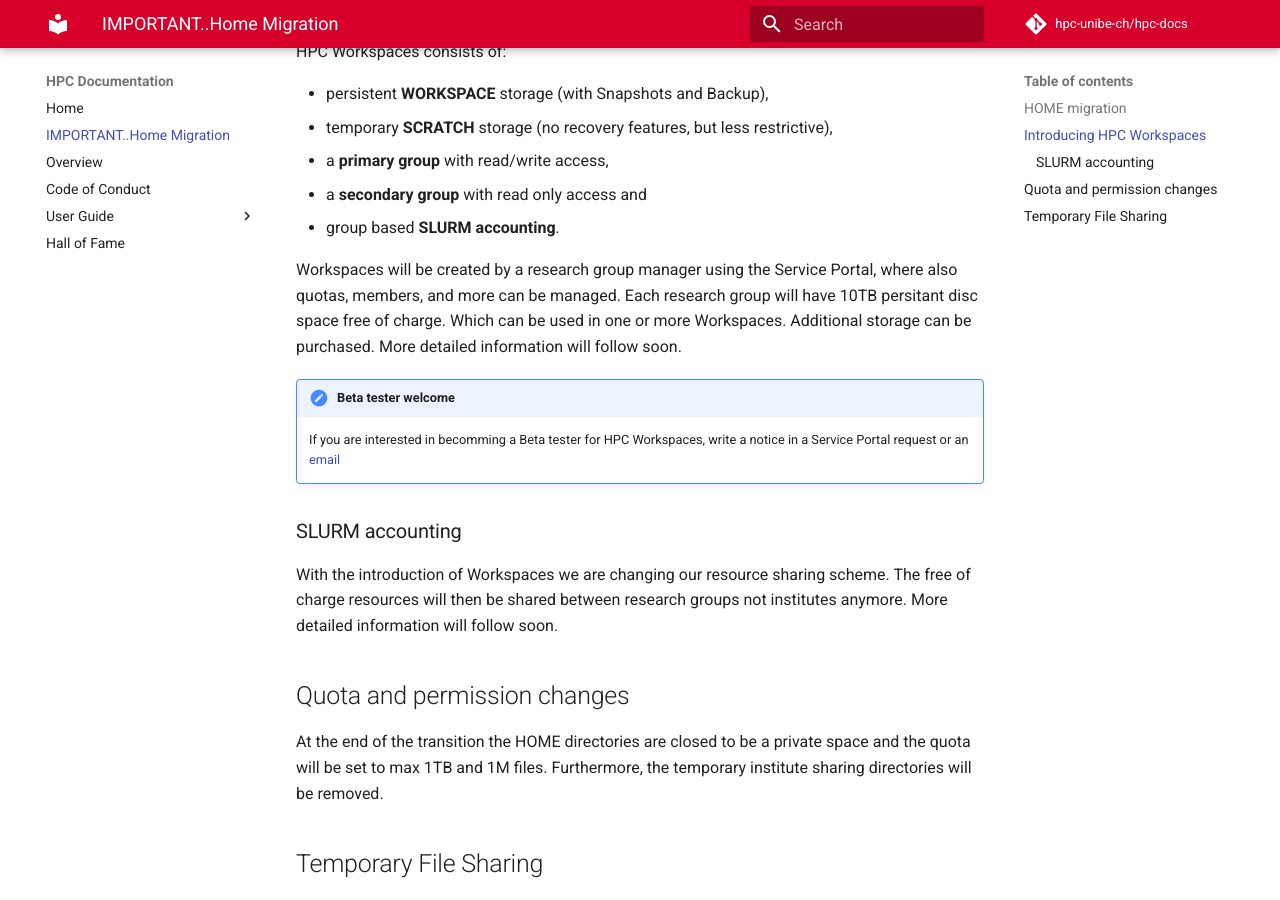
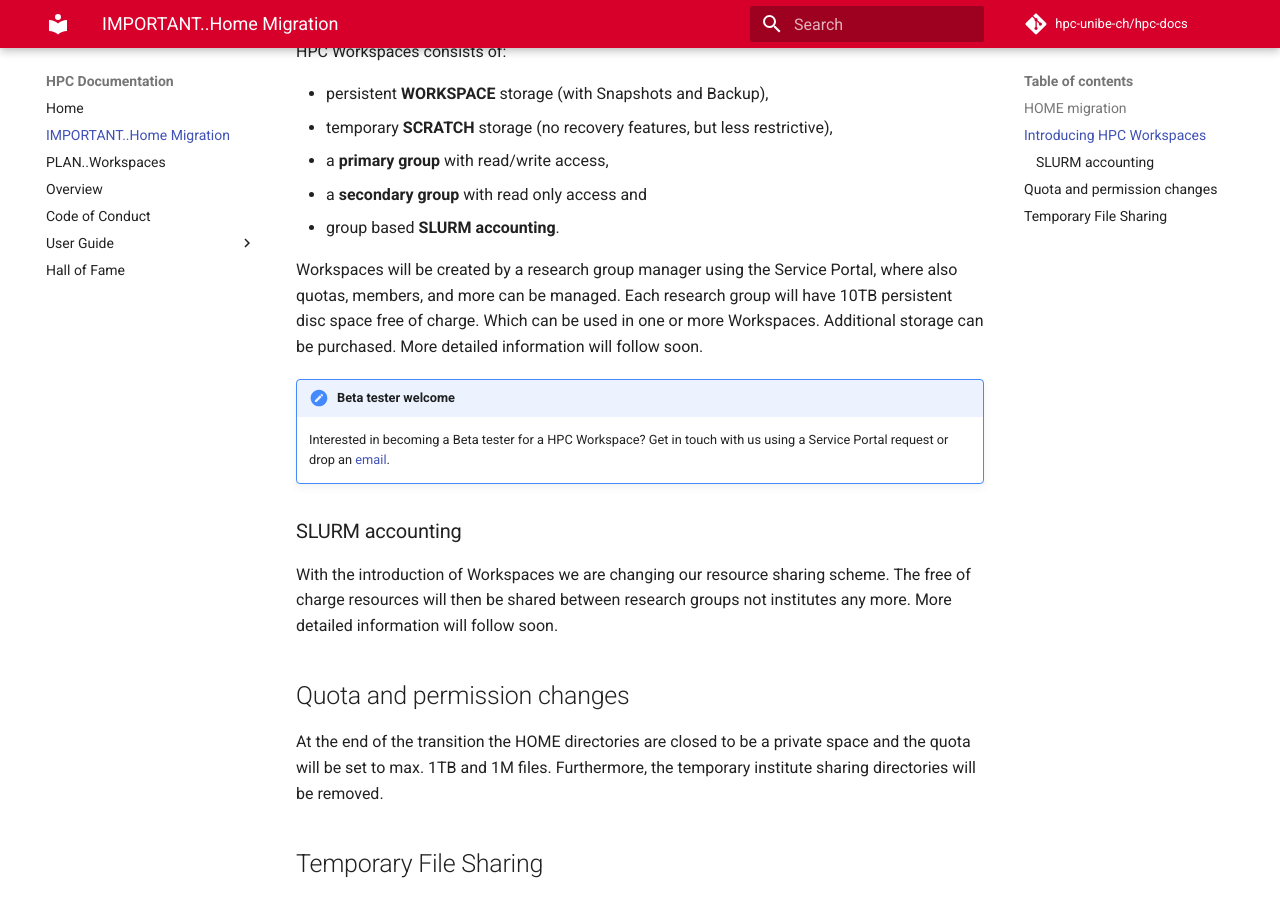
Before and after one commit to hpc-unibe-ch/hpc-unibe-ch.github.io, an MkDocs documentation site: the page built from docs/HOME_migration.md, in a window 1280 px wide and 900 px high, scrolled down 1208 px. Built offline with MkDocs 1.6.1 and Material for MkDocs 9.7.7, drawn with Linux system fonts in a browser that asks for light colours; comment, search, counter and statistics services are not loaded.

Commit message:
migration docu improvement and FAQ

```diff
--- a/docs/HOME_migration.md
+++ b/docs/HOME_migration.md
@@ -40,18 +40,18 @@
  - group based **SLURM accounting**.
 
 Workspaces will be created by a research group manager using the Service Portal, where also quotas, members, and more can be managed.
-Each research group will have 10TB persitant disc space free of charge. Which can be used in one or more Workspaces. Additional storage can be purchased.
+Each research group will have 10TB persistent disc space free of charge. Which can be used in one or more Workspaces. Additional storage can be purchased.
 More detailed information will follow soon.
 
 !!! types note "Beta tester welcome"
-    If you are interested in becomming a Beta tester for HPC Workspaces, write a notice in a Service Portal request or an [email](mailto:hpc@id.unibe.ch)
+    Interested in becoming a Beta tester for a HPC Workspace? Get in touch with us using a Service Portal request or drop an [email](mailto:hpc@id.unibe.ch).
 
 ### SLURM accounting
-With the introduction of Workspaces we are changing our resource sharing scheme. The free of charge resources will then be shared between research groups not institutes anymore.
+With the introduction of Workspaces we are changing our resource sharing scheme. The free of charge resources will then be shared between research groups not institutes any more.
 More detailed information will follow soon.
 
 ## Quota and permission changes
-At the end of the transition the HOME directories are closed to be a private space and the quota will be set to max 1TB and 1M files. Furthermore, the temporary institute sharing directories will be removed.
+At the end of the transition the HOME directories are closed to be a private space and the quota will be set to max. 1TB and 1M files. Furthermore, the temporary institute sharing directories will be removed.
 
 
 ## Temporary File Sharing
--- a/mkdocs.yml
+++ b/mkdocs.yml
@@ -4,6 +4,7 @@
 nav:
   - Home: index.md
   - IMPORTANT..Home Migration: HOME_migration.md
+  - PLAN..Workspaces: overview_workspaces.md
   - Overview: overview.md
   - Code of Conduct: code-of-conduct.md
   - User Guide:
```
Also changed, not shown: docs/overview_workspaces.md (added, +49 -0 lines).
